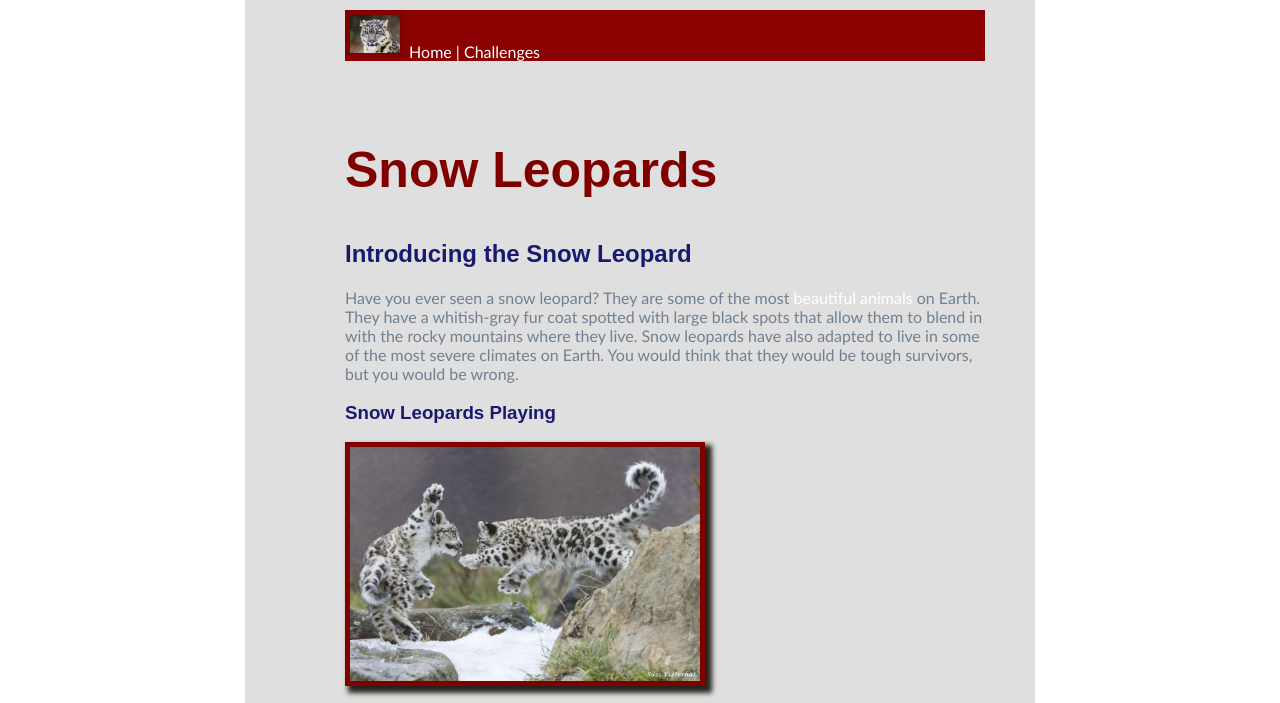
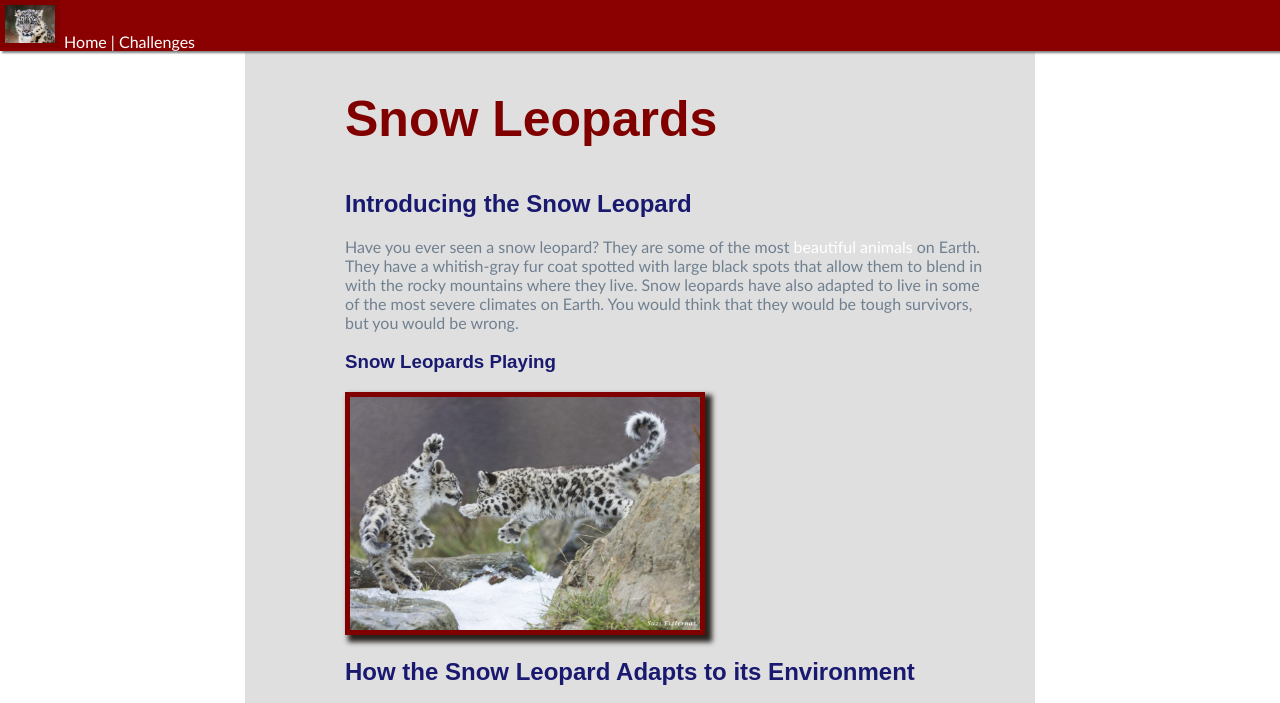
Before and after one commit to dcoopersmith/Web-Dev-Per04-2024-25, a plain HTML site: page Snow-Leopards/Snow-Leopards05-Per04/index.html in a window 1280 px wide. Shown: the top 703 px of the page. Drawn offline with Linux system fonts and the light colour scheme.

Commit message:
fixed the navbar

```diff
--- a/Snow-Leopards/Snow-Leopards05-Per04/styles.css
+++ b/Snow-Leopards/Snow-Leopards05-Per04/styles.css
@@ -13,6 +13,12 @@ body {
 
 .fixed-nav-bar {
     background-color: darkred;
+    position:fixed;
+    top: 0;
+    left: 0;
+    width: 100%;
+    z-index: 9999;
+    box-shadow: 2px 2px 2px gray;
 }
 
 section {
```
